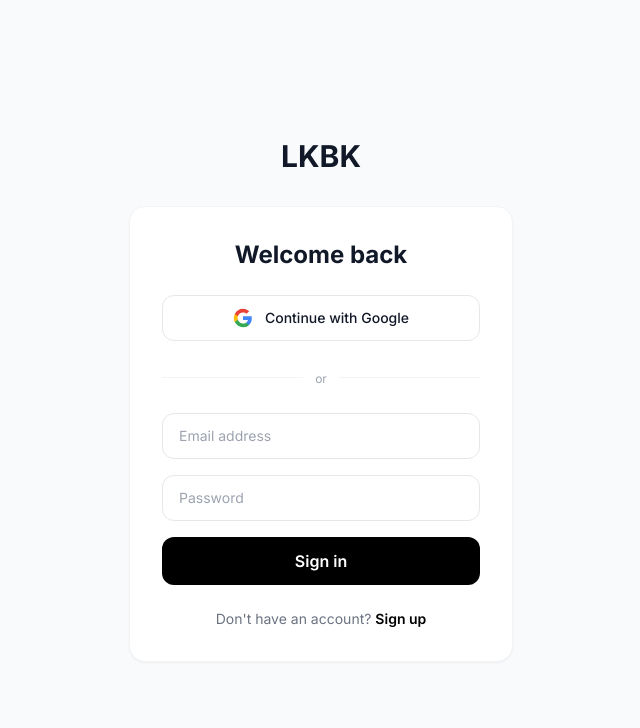
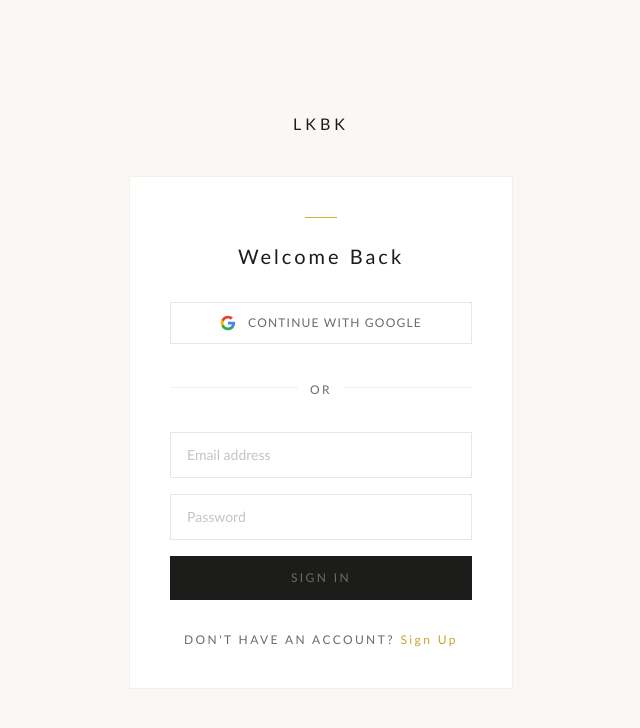
Before and after one commit to looksbylexcollab-lab/LKBK-web, a Next.js app: page /login in a window 1280 px wide. Shown: the top 728 px of the page, without its empty margins (319-959 px from the left). Built offline with nearby package versions, Linux system fonts and the light colour scheme; no server answers.

Commit message:
feat: luxury redesign — pearl/gold/black palette, Calibri font, elevated components

```diff
--- a/app/globals.css
+++ b/app/globals.css
@@ -4,6 +4,55 @@
 
 @layer base {
   body {
-    @apply antialiased bg-white text-gray-900;
+    @apply antialiased bg-pearl-100 text-charcoal;
+    font-family: Calibri, Candara, 'Segoe UI', 'Trebuchet MS', sans-serif;
+  }
+
+  h1, h2, h3, h4 {
+    font-family: Calibri, Candara, 'Segoe UI', 'Trebuchet MS', sans-serif;
+    font-weight: 300;
+    letter-spacing: 0.02em;
   }
 }
+
+@layer utilities {
+  .pearl-surface {
+    background: linear-gradient(
+      135deg,
+      #ffffff    0%,
+      #faf8f5   25%,
+      #f7f2ea   50%,
+      #faf8f5   75%,
+      #ffffff  100%
+    );
+  }
+
+  .gold-shimmer {
+    background: linear-gradient(90deg, #C9A84C 0%, #E8CA6A 40%, #D4AF37 60%, #C9A84C 100%);
+    background-size: 200% auto;
+  }
+
+  .luxury-border {
+    border: 1px solid #E8CA6A;
+  }
+
+  .text-gold {
+    color: #D4AF37;
+  }
+
+  .label-caps {
+    @apply text-xs uppercase tracking-[0.2em] text-charcoal-muted;
+  }
+}
+
+/* Subtle pearl shimmer animation on hero */
+@keyframes pearl-drift {
+  0%, 100% { background-position: 0% 50%; }
+  50%       { background-position: 100% 50%; }
+}
+
+.pearl-animated {
+  background: linear-gradient(135deg, #ffffff, #faf8f5, #f0e8d8, #e8d5a0, #f0e8d8, #faf8f5, #ffffff);
+  background-size: 400% 400%;
+  animation: pearl-drift 12s ease infinite;
+}
--- a/app/layout.tsx
+++ b/app/layout.tsx
@@ -1,10 +1,7 @@
 import type { Metadata } from 'next'
-import { Inter } from 'next/font/google'
 import Script from 'next/script'
 import { AuthProvider } from '@/components/AuthProvider'
 import './globals.css'
-
-const inter = Inter({ subsets: ['latin'] })
 
 export const metadata: Metadata = {
   title: 'LKBK — Shop Smarter',
@@ -30,12 +27,11 @@ export default function RootLayout({ children }: { children: React.ReactNode })
 
   return (
     <html lang="en">
-      <body className={inter.className}>
+      <body style={{ fontFamily: "Calibri, Candara, 'Segoe UI', 'Trebuchet MS', sans-serif" }}>
         <AuthProvider>
           {children}
         </AuthProvider>
 
-        {/* Skimlinks — automatically converts product links to affiliate links */}
         {skimPubId && (
           <>
             <Script id="skimlinks-config" strategy="beforeInteractive">
--- a/app/login/page.tsx
+++ b/app/login/page.tsx
@@ -39,7 +39,6 @@ export default function LoginPage() {
       if (error) setError(error.message)
       else router.replace('/')
     }
-
     setLoading(false)
   }
 
@@ -51,19 +50,24 @@ export default function LoginPage() {
   }
 
   return (
-    <div className="min-h-screen bg-gray-50 flex flex-col items-center justify-center px-6">
-      <Link href="/" className="text-3xl font-bold mb-8">LKBK</Link>
+    <div className="min-h-screen bg-pearl-100 flex flex-col items-center justify-center px-6">
+      <Link href="/" className="text-base font-light tracking-luxury uppercase text-charcoal mb-10 hover:text-gold-400 transition-colors">
+        LKBK
+      </Link>
 
-      <div className="bg-white rounded-2xl shadow-sm border border-gray-100 w-full max-w-sm p-8">
-        <h1 className="text-2xl font-bold mb-6 text-center">
-          {mode === 'signin' ? 'Welcome back' : 'Create account'}
-        </h1>
+      <div className="bg-white border border-pearl-200 w-full max-w-sm p-10">
+        <div className="text-center mb-8">
+          <div className="w-8 h-px bg-gold-300 mx-auto mb-6" />
+          <h1 className="text-xl font-light tracking-wide">
+            {mode === 'signin' ? 'Welcome Back' : 'Create Account'}
+          </h1>
+        </div>
 
         <button
           onClick={handleGoogle}
-          className="w-full flex items-center justify-center gap-3 border border-gray-200 rounded-xl py-3 text-sm font-medium hover:bg-gray-50 transition-colors mb-6"
+          className="w-full flex items-center justify-center gap-3 border border-pearl-300 py-3 text-xs uppercase tracking-widest text-charcoal-muted hover:border-gold-200 hover:bg-pearl-50 transition-colors mb-8"
         >
-          <svg className="w-5 h-5" viewBox="0 0 24 24">
+          <svg className="w-4 h-4" viewBox="0 0 24 24">
             <path fill="#4285F4" d="M22.56 12.25c0-.78-.07-1.53-.2-2.25H12v4.26h5.92c-.26 1.37-1.04 2.53-2.21 3.31v2.77h3.57c2.08-1.92 3.28-4.74 3.28-8.09z"/>
             <path fill="#34A853" d="M12 23c2.97 0 5.46-.98 7.28-2.66l-3.57-2.77c-.98.66-2.23 1.06-3.71 1.06-2.86 0-5.29-1.93-6.16-4.53H2.18v2.84C3.99 20.53 7.7 23 12 23z"/>
             <path fill="#FBBC05" d="M5.84 14.09c-.22-.66-.35-1.36-.35-2.09s.13-1.43.35-2.09V7.07H2.18C1.43 8.55 1 10.22 1 12s.43 3.45 1.18 4.93l2.85-2.22.81-.62z"/>
@@ -72,12 +76,12 @@ export default function LoginPage() {
           Continue with Google
         </button>
 
-        <div className="relative mb-6">
+        <div className="relative mb-8">
           <div className="absolute inset-0 flex items-center">
-            <div className="w-full border-t border-gray-100" />
+            <div className="w-full border-t border-pearl-200" />
           </div>
           <div className="relative text-center">
-            <span className="bg-white px-3 text-xs text-gray-400">or</span>
+            <span className="bg-white px-3 label-caps text-pearl-400">or</span>
           </div>
         </div>
 
@@ -89,7 +93,7 @@ export default function LoginPage() {
               onChange={(e) => setName(e.target.value)}
               placeholder="Your name"
               required
-              className="w-full border border-gray-200 rounded-xl px-4 py-3 text-sm focus:outline-none focus:border-gray-400"
+              className="w-full border border-pearl-300 focus:border-gold-300 px-4 py-3 text-sm font-light focus:outline-none bg-white transition-colors placeholder-charcoal-muted/40"
             />
           )}
           <input
@@ -98,7 +102,7 @@ export default function LoginPage() {
             onChange={(e) => setEmail(e.target.value)}
             placeholder="Email address"
             required
-            className="w-full border border-gray-200 rounded-xl px-4 py-3 text-sm focus:outline-none focus:border-gray-400"
+            className="w-full border border-pearl-300 focus:border-gold-300 px-4 py-3 text-sm font-light focus:outline-none bg-white transition-colors placeholder-charcoal-muted/40"
           />
           <input
             type="password"
@@ -107,28 +111,28 @@ export default function LoginPage() {
             placeholder="Password"
             required
             minLength={8}
-            className="w-full border border-gray-200 rounded-xl px-4 py-3 text-sm focus:outline-none focus:border-gray-400"
+            className="w-full border border-pearl-300 focus:border-gold-300 px-4 py-3 text-sm font-light focus:outline-none bg-white transition-colors placeholder-charcoal-muted/40"
           />
 
-          {error && <p className="text-red-500 text-sm">{error}</p>}
-          {success && <p className="text-green-600 text-sm">{success}</p>}
+          {error && <p className="text-xs text-red-400">{error}</p>}
+          {success && <p className="text-xs text-green-600">{success}</p>}
 
           <button
             type="submit"
             disabled={loading}
-            className="w-full bg-black hover:bg-gray-800 disabled:opacity-50 text-white font-semibold py-3 rounded-xl transition-colors"
+            className="w-full bg-charcoal hover:bg-charcoal-light disabled:opacity-40 text-pearl-100 label-caps py-3.5 transition-colors mt-2"
           >
-            {loading ? '…' : mode === 'signin' ? 'Sign in' : 'Create account'}
+            {loading ? '…' : mode === 'signin' ? 'Sign In' : 'Create Account'}
           </button>
         </form>
 
-        <p className="text-center text-sm text-gray-500 mt-6">
+        <p className="text-center label-caps text-charcoal-muted mt-8">
           {mode === 'signin' ? "Don't have an account? " : 'Already have an account? '}
           <button
             onClick={() => { setMode(mode === 'signin' ? 'signup' : 'signin'); setError(null) }}
-            className="text-black font-semibold hover:underline"
+            className="text-gold-400 hover:text-gold-500 transition-colors"
           >
-            {mode === 'signin' ? 'Sign up' : 'Sign in'}
+            {mode === 'signin' ? 'Sign Up' : 'Sign In'}
           </button>
         </p>
       </div>
--- a/components/Header.tsx
+++ b/components/Header.tsx
@@ -16,52 +16,52 @@ export default function Header() {
   }
 
   return (
-    <header className="bg-black text-white sticky top-0 z-40">
-      <div className="max-w-6xl mx-auto px-6 h-16 flex items-center justify-between">
-        <Link href="/" className="text-2xl font-bold tracking-tight">LKBK</Link>
+    <header className="bg-white border-b border-gold-200 sticky top-0 z-40">
+      <div className="max-w-6xl mx-auto px-8 h-16 flex items-center justify-between">
 
-        <nav className="flex items-center gap-6">
-          <Link href="/shop" className="text-sm text-gray-300 hover:text-white transition-colors">
-            Shop
+        <Link href="/" className="text-base font-light tracking-luxury uppercase text-charcoal hover:text-gold-400 transition-colors">
+          LKBK
+        </Link>
+
+        <nav className="flex items-center gap-10">
+          <Link href="/shop" className="label-caps hover:text-charcoal transition-colors">
+            Discover
           </Link>
           {user && (
             <>
-              <Link href="/wishlists" className="text-sm text-gray-300 hover:text-white transition-colors">
+              <Link href="/wishlists" className="label-caps hover:text-charcoal transition-colors">
                 Wishlists
               </Link>
-              <Link href="/collections" className="text-sm text-gray-300 hover:text-white transition-colors">
+              <Link href="/collections" className="label-caps hover:text-charcoal transition-colors">
                 Collections
               </Link>
             </>
           )}
-          <Link href="/about" className="text-sm text-gray-300 hover:text-white transition-colors hidden md:block">
-            About
-          </Link>
 
           {!loading && (
             user ? (
               <div className="relative">
                 <button
                   onClick={() => setMenuOpen((o) => !o)}
-                  className="w-9 h-9 bg-brand-500 rounded-full flex items-center justify-center text-white font-semibold text-sm hover:bg-brand-400 transition-colors"
+                  className="w-8 h-8 rounded-full border border-gold-300 flex items-center justify-center text-gold-400 text-xs hover:bg-gold-50 transition-colors"
                 >
                   {user.email?.[0]?.toUpperCase() ?? 'U'}
                 </button>
                 {menuOpen && (
                   <>
                     <div className="fixed inset-0 z-40" onClick={() => setMenuOpen(false)} />
-                    <div className="absolute right-0 top-12 bg-white text-gray-900 rounded-xl shadow-lg border border-gray-100 w-48 z-50 overflow-hidden">
-                      <div className="px-4 py-3 border-b border-gray-100">
-                        <p className="text-xs text-gray-400 truncate">{user.email}</p>
+                    <div className="absolute right-0 top-12 bg-white border border-gold-100 shadow-lg w-52 z-50">
+                      <div className="px-5 py-3 border-b border-pearl-200">
+                        <p className="text-xs text-charcoal-muted truncate">{user.email}</p>
                       </div>
-                      <Link href="/wishlists" onClick={() => setMenuOpen(false)} className="flex items-center gap-2 px-4 py-3 text-sm hover:bg-gray-50 transition-colors">
-                        ❤️ Wishlists
+                      <Link href="/wishlists" onClick={() => setMenuOpen(false)} className="block px-5 py-3 label-caps hover:bg-pearl-100 transition-colors">
+                        Wishlists
                       </Link>
-                      <Link href="/collections" onClick={() => setMenuOpen(false)} className="flex items-center gap-2 px-4 py-3 text-sm hover:bg-gray-50 transition-colors">
-                        📁 Collections
+                      <Link href="/collections" onClick={() => setMenuOpen(false)} className="block px-5 py-3 label-caps hover:bg-pearl-100 transition-colors">
+                        Collections
                       </Link>
-                      <button onClick={signOut} className="w-full text-left flex items-center gap-2 px-4 py-3 text-sm text-red-500 hover:bg-red-50 transition-colors border-t border-gray-100">
-                        Sign out
+                      <button onClick={signOut} className="w-full text-left px-5 py-3 label-caps text-red-400 hover:bg-red-50 transition-colors border-t border-pearl-200">
+                        Sign Out
                       </button>
                     </div>
                   </>
@@ -70,9 +70,9 @@ export default function Header() {
             ) : (
               <Link
                 href="/login"
-                className="bg-brand-500 hover:bg-brand-400 text-white text-sm font-semibold px-5 py-2 rounded-full transition-colors"
+                className="label-caps border border-gold-300 text-gold-500 px-6 py-2 hover:bg-gold-50 transition-colors"
               >
-                Sign in
+                Sign In
               </Link>
             )
           )}
--- a/tailwind.config.ts
+++ b/tailwind.config.ts
@@ -8,18 +8,34 @@ const config: Config = {
   theme: {
     extend: {
       colors: {
-        brand: {
-          50:  '#fdf8ee',
-          100: '#f9edcf',
-          200: '#f2d89b',
-          300: '#e8bb60',
-          400: '#dfa03a',
-          500: '#c98528',
-          600: '#b06a1e',
-          700: '#8e521c',
-          800: '#73421e',
-          900: '#5f371c',
+        pearl: {
+          50:  '#FDFCFA',
+          100: '#FAF8F5',
+          200: '#F5EFE6',
+          300: '#EDE5D8',
+          400: '#DDD3C4',
         },
+        gold: {
+          50:  '#FBF6E3',
+          100: '#F5E7B2',
+          200: '#E8CA6A',
+          300: '#D4AF37',
+          400: '#C9A42E',
+          500: '#B8940C',
+          600: '#9A7B0A',
+        },
+        charcoal: {
+          DEFAULT: '#1C1C1A',
+          light:   '#2E2E2C',
+          muted:   '#6B6B67',
+        },
+      },
+      fontFamily: {
+        sans: ['Calibri', 'Candara', "'Segoe UI'", "'Trebuchet MS'", 'sans-serif'],
+      },
+      letterSpacing: {
+        luxury: '0.25em',
+        wide:   '0.15em',
       },
     },
   },
```
Also changed, not shown: app/page.tsx (+58 -38 lines), app/shop/page.tsx (+42 -36 lines), components/Footer.tsx (+35 -16 lines), components/ProductCard.tsx (+48 -29 lines).
